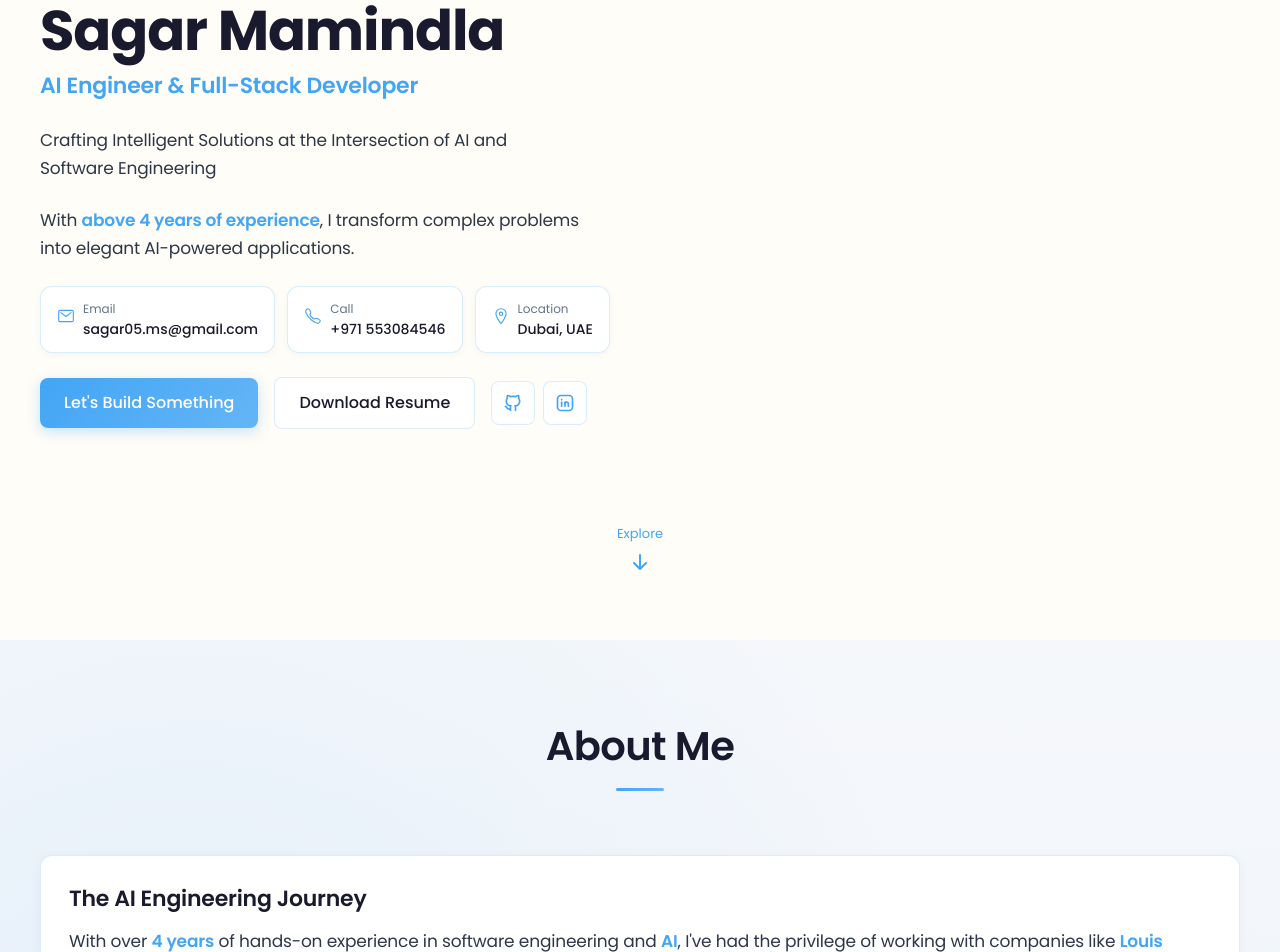
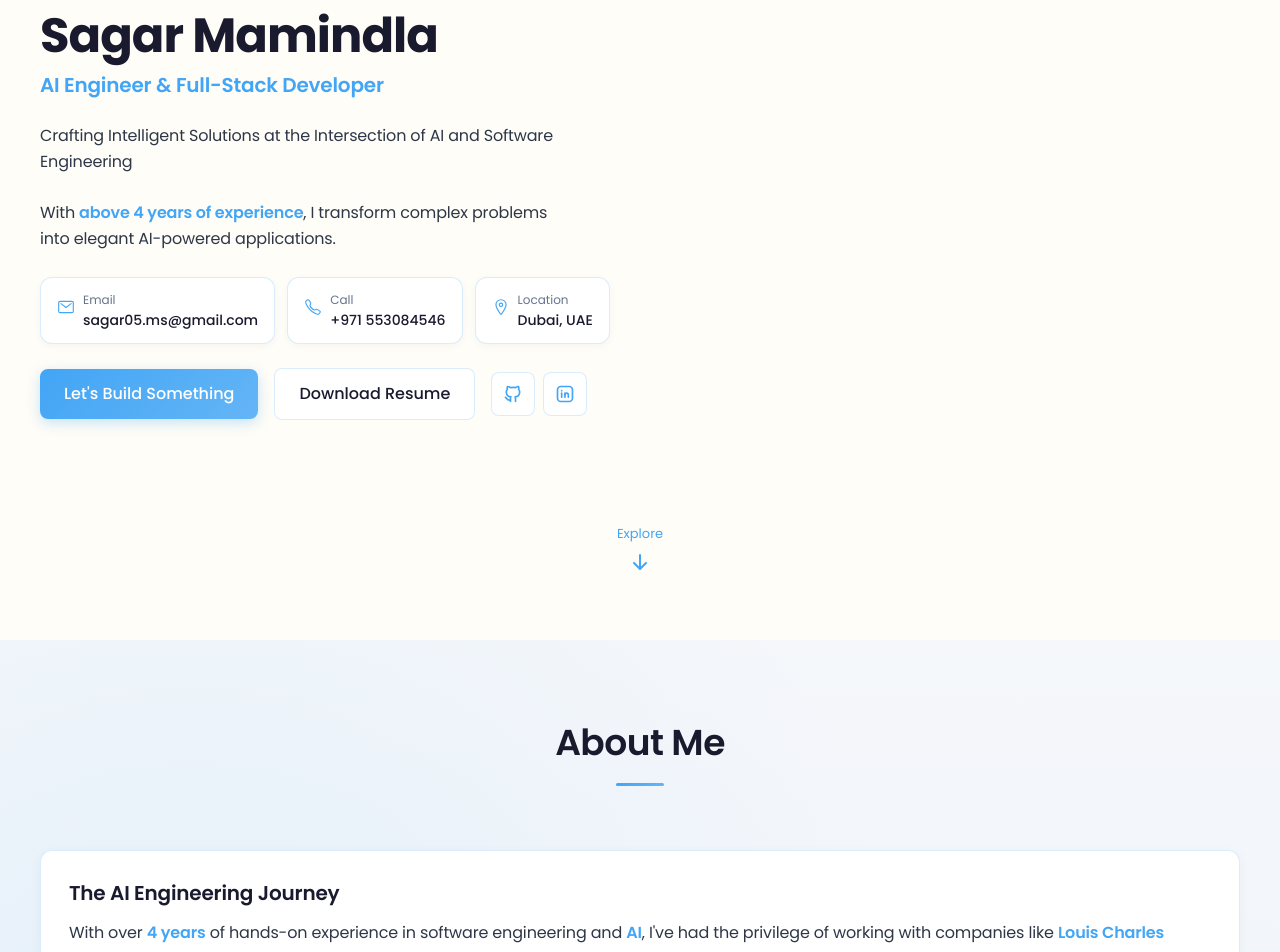
Before and after one commit to sagarr57/sagar-portfolio, a Next.js app: page / in a window 1280 px wide. Shown: the part 160-1112 px from the top of the page. Built offline with nearby package versions, Linux system fonts and the light colour scheme.

Commit message:
fix font sizes

```diff
--- a/app/globals.css
+++ b/app/globals.css
@@ -25,6 +25,7 @@
 }
 
 html {
+  font-size: 16px; /* Lock base for consistent rem across local vs deployed */
   scroll-behavior: smooth;
   scroll-padding-top: 70px;
   overflow-x: hidden;
@@ -69,10 +70,11 @@ body::before {
   box-sizing: border-box;
 }
 
-/* Typography - Mobile first */
+/* Typography - Mobile first, consistent across viewports */
+/* Reduced vw scaling so fonts stay similar on wide screens (deployed) vs narrower (local dev) */
 .hero-title,
 h1.hero-title {
-  font-size: clamp(2rem, 8vw, 3.5rem);
+  font-size: clamp(2rem, 5vw, 3rem);
   font-weight: 700;
   line-height: 1.15;
   letter-spacing: -0.02em;
@@ -81,7 +83,7 @@ h1.hero-title {
 
 .hero-subtitle,
 h2.hero-subtitle {
-  font-size: clamp(1.1rem, 4vw, 1.375rem);
+  font-size: clamp(1.1rem, 3vw, 1.25rem);
   font-weight: 500;
   line-height: 1.4;
   color: var(--text-secondary);
@@ -95,20 +97,20 @@ h1, h2, h3, h4, h5, h6 {
   color: var(--text-primary);
 }
 
-h1 { font-size: clamp(2rem, 7vw, 3.5rem); }
-h2 { font-size: clamp(1.75rem, 5vw, 2.75rem); }
-h3 { font-size: clamp(1.25rem, 4vw, 1.75rem); }
-h4 { font-size: clamp(1.125rem, 3vw, 1.375rem); }
+h1 { font-size: clamp(2rem, 5vw, 3rem); }
+h2 { font-size: clamp(1.75rem, 4vw, 2.25rem); }
+h3 { font-size: clamp(1.25rem, 3vw, 1.5rem); }
+h4 { font-size: clamp(1.125rem, 2.5vw, 1.25rem); }
 
 .section-title {
-  font-size: clamp(1.75rem, 5vw, 2.5rem);
+  font-size: clamp(1.75rem, 4vw, 2.25rem);
   font-weight: 600;
   letter-spacing: -0.015em;
   color: var(--text-primary);
 }
 
 .card-title {
-  font-size: clamp(1.125rem, 3vw, 1.375rem);
+  font-size: clamp(1.125rem, 2.5vw, 1.25rem);
   font-weight: 600;
   line-height: 1.4;
   color: var(--text-primary);
@@ -116,7 +118,7 @@ h4 { font-size: clamp(1.125rem, 3vw, 1.375rem); }
 }
 
 p {
-  font-size: clamp(0.9375rem, 2.5vw, 1.0625rem);
+  font-size: clamp(0.9375rem, 2vw, 1rem);
   line-height: 1.7;
   color: var(--text-secondary);
   font-weight: 400;
@@ -124,13 +126,13 @@ p {
 }
 
 .meta-text {
-  font-size: clamp(0.875rem, 2vw, 1rem);
+  font-size: clamp(0.875rem, 1.5vw, 0.9375rem);
   color: var(--text-muted);
   font-weight: 400;
 }
 
 li {
-  font-size: clamp(0.9375rem, 2.5vw, 1.0625rem);
+  font-size: clamp(0.9375rem, 2vw, 1rem);
   line-height: 1.7;
   color: var(--text-secondary);
 }
@@ -140,7 +142,7 @@ li + li {
 }
 
 button {
-  font-size: clamp(0.9375rem, 2vw, 1rem);
+  font-size: clamp(0.9375rem, 1.5vw, 0.9375rem);
   font-weight: 500;
   font-family: var(--font-primary);
 }
@@ -174,7 +176,7 @@ section {
 input,
 textarea {
   font-family: var(--font-primary);
-  font-size: clamp(0.9375rem, 2vw, 1rem);
+  font-size: 0.9375rem;
   color: var(--text-primary);
   background: var(--bg-card);
   border: 1px solid var(--accent-border);
```
